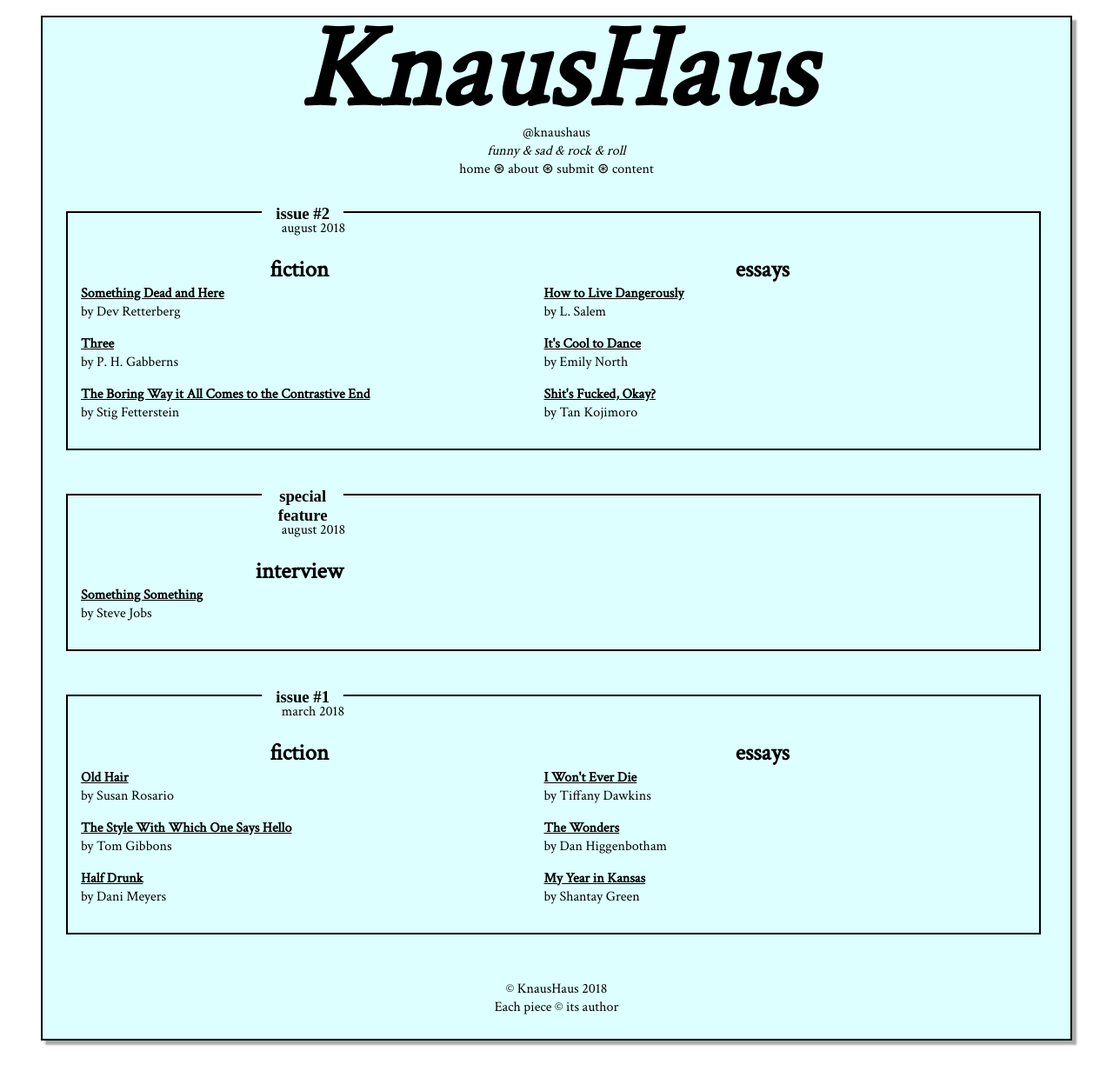
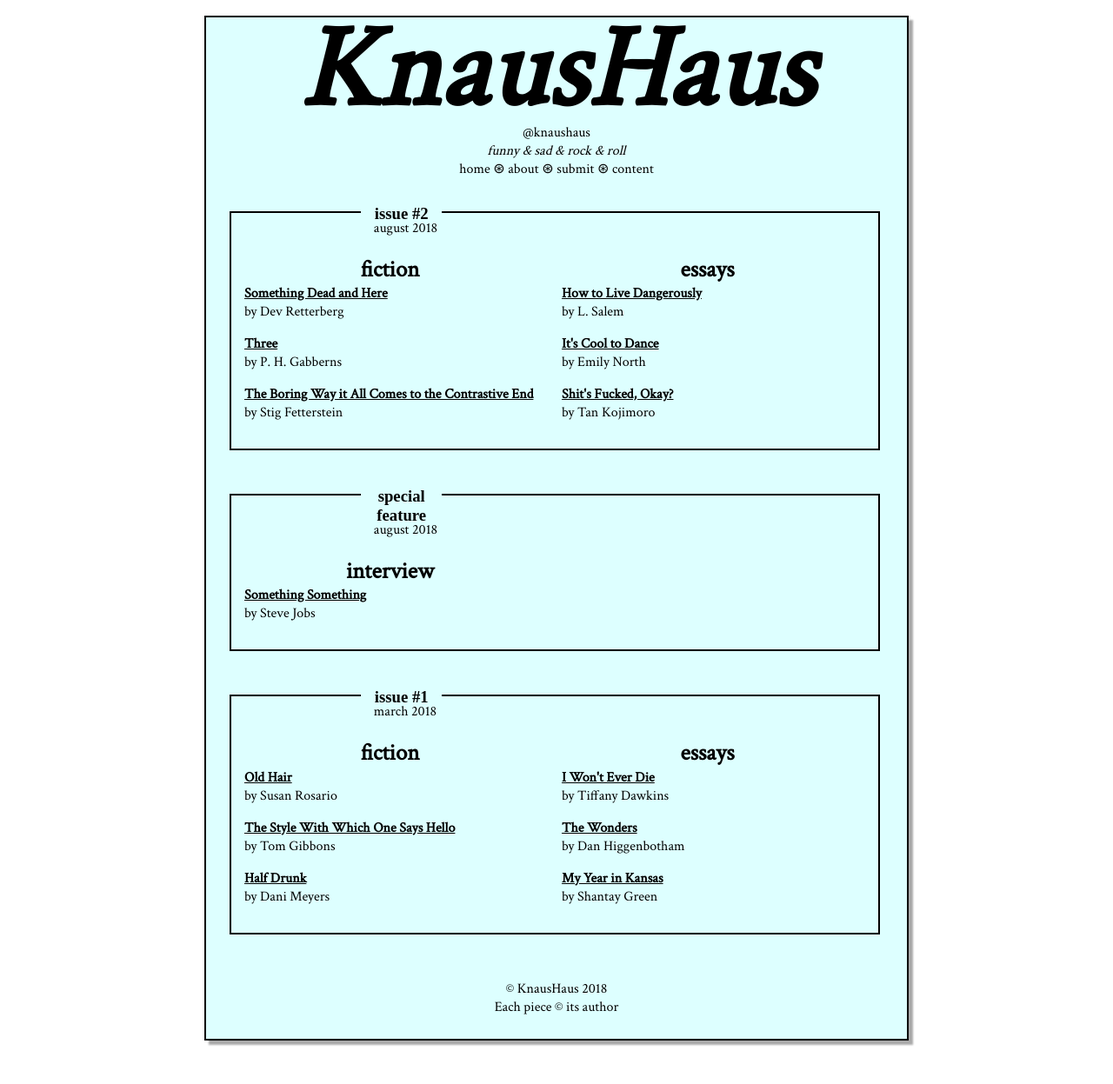
Before and after one commit to knaushaus/knaushaus.github.io, a Jekyll site: the page built from index.html, in a window 1280 px wide. Shown: the whole page at 87% size. Built offline with Jekyll 4.4.1, drawn with Linux system fonts in a browser that asks for light colours.

Commit message:
Update main.css

```diff
--- a/css/main.css
+++ b/css/main.css
@@ -117,7 +117,7 @@ margin:-15px auto 5px auto;
 	}
 .main {
 	padding:8pt 20pt 8pt 20pt;
-	width:90%;
+	width:60%;
 	margin: 5px auto 10px auto;
 		background-color: #DDFFFF;
 		box-shadow: 5px 5px 2px #aaaaaa;
@@ -172,6 +172,9 @@ margin-top:-20px;
 	body {
 		background-color: lightblue;
 	}
+.main {
+		width:90%;
+	}
 }
 
 /* ORIGINAL CSS
```
